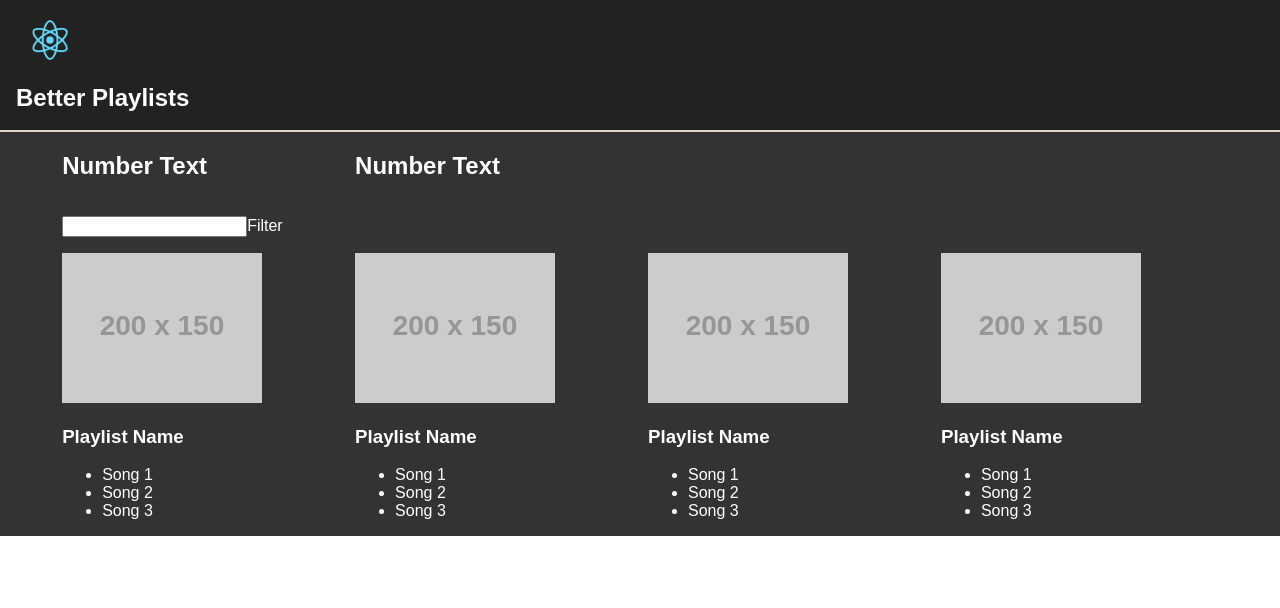
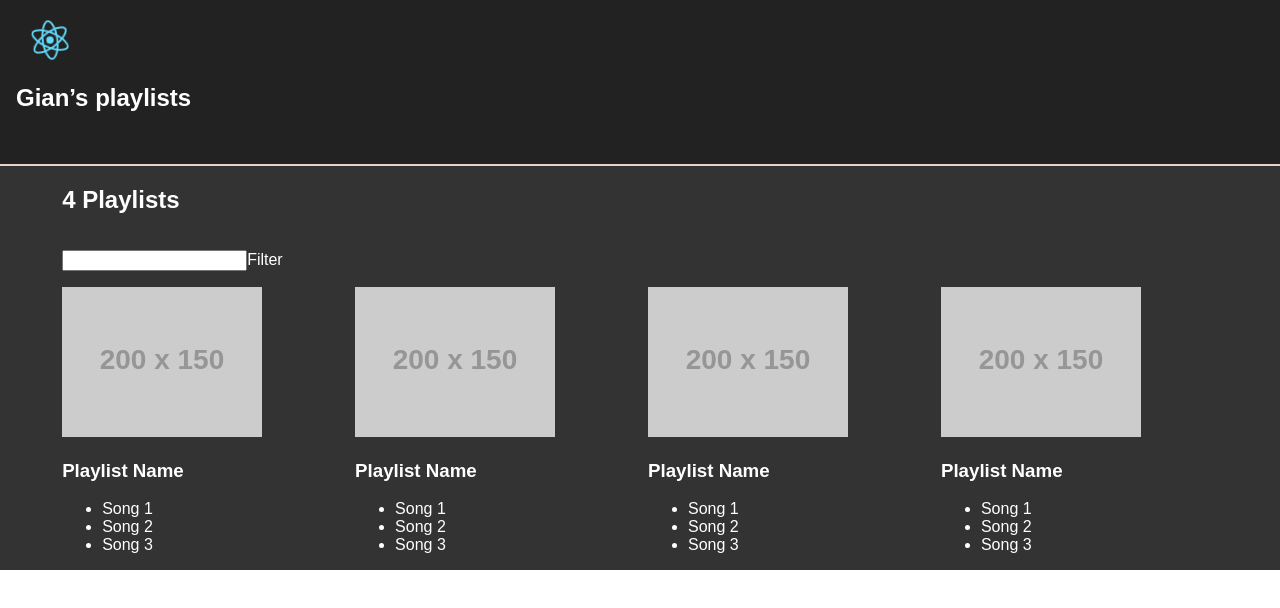
Before and after one commit to gianverab/playlists-prototype, a React (Create React App) app: page / in a window 1280 px wide. Shown: the top 608 px of the page. Built offline with nearby package versions, Linux system fonts and the light colour scheme.

Commit message:
populating components with fake data

```diff
--- a/src/App.css
+++ b/src/App.css
@@ -1,6 +1,6 @@
 .app {
   box-sizing: border-box;
-  background-color: #333;
+  background-color: #fff;
 }
 
 .app-logo {
@@ -26,6 +26,7 @@
   grid-template-columns: minmax(1em, 1fr) repeat(4, 6fr) minmax(1em, 1fr);
   grid-gap: 1em;
   color: #fff;
+  background-color: #333;
   box-sizing: inherit;
 }
 
--- a/src/App.js
+++ b/src/App.js
@@ -1,12 +1,44 @@
 import React, { Component } from 'react';
 import logo from './logo.svg';
 import './App.css';
+
+const fakeServerData = {
+  user: {
+    name: 'Gian',
+    playlists: [
+      {
+        name: 'Lipocarpha rehmanii',
+        songs: ['Rehman’s Halfchaff Sedge', 'Little Floatingheart', 'Blue Ridge St. Johnswort'],
+      },
+      {
+        name: 'Nymphoides cordata Fernald',
+        songs: ['Rooted Poppy', 'Lavender Thrift', 'Rough Star-thistle'],
+      },
+      {
+        name: 'Orbexilum stipulatum',
+        songs: ['Alpine Clover', 'Redberry Nightshade', 'Scaldweed'],
+      },
+      {
+        name: 'Cuscuta gronovii Willd',
+        songs: ['Moor Rush', 'Largestipule Leather-root', 'Furcraea'],
+      },
+    ],
+  },
+};
 
 class Aggregate extends Component {
   render() {
     return (
       <div className="app-aggregate">
-        <h2>Number Text</h2>
+        { this.props.playlists
+          && (
+          <h2>
+            {this.props.playlists.length}
+            {' '}
+            Playlists
+          </h2>
+          )
+        }
       </div>
     );
   }
@@ -28,12 +60,6 @@ class Filter extends Component {
 }
 
 class Playlist extends Component {
-  constructor(props) {
-    super();
-
-    this.state = props;
-  }
-
   render() {
     return (
       <div className={`app-playlist ${this.props.className}`}>
@@ -50,15 +76,38 @@ class Playlist extends Component {
 }
 
 class App extends Component {
+  constructor() {
+    super();
+    this.state = {
+      serverData: {},
+    };
+  }
+
+  componentDidMount() {
+    setTimeout(() => {
+      this.setState({
+        serverData: fakeServerData,
+      });
+    }, 500);
+  }
+
   render() {
     return (
       <div className="app">
+        { this.state.serverData.user
+          ? (
+            <div>
               <header className="app-header">
                 <img src={logo} className="app-logo" alt="logo" />
-          <h1 className="app-title">Better Playlists</h1>
+                <h1 className="app-title">
+                  {this.state.serverData.user.name}
+                    ’s playlists
+                </h1>
               </header>
               <main className="app-main">
-          <Aggregate />
+                <Aggregate
+                  playlists={this.state.serverData.user.playlists}
+                />
                 <Aggregate />
                 <Filter />
                 <Playlist className="row-1" />
@@ -67,6 +116,10 @@ class App extends Component {
                 <Playlist className="row-4" />
               </main>
             </div>
+          )
+          : 'Loading...'
+      }
+      </div>
     );
   }
 }
```
Also changed, not shown: .eslintrc.js. Lines whose indentation alone changed are shown as unchanged.
